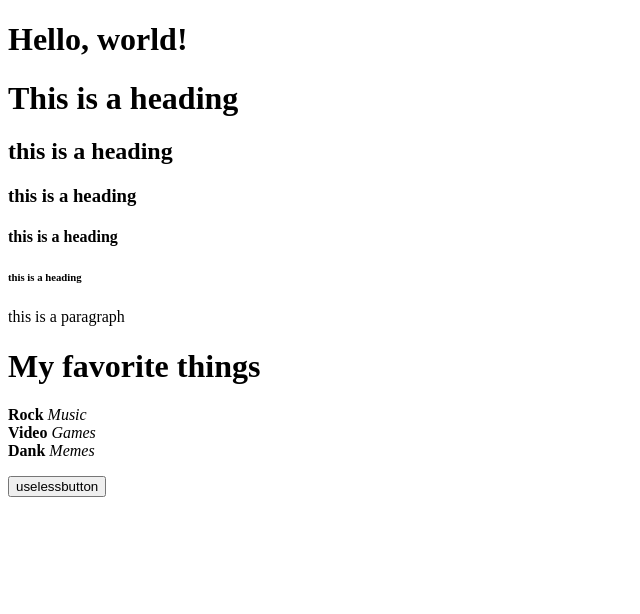
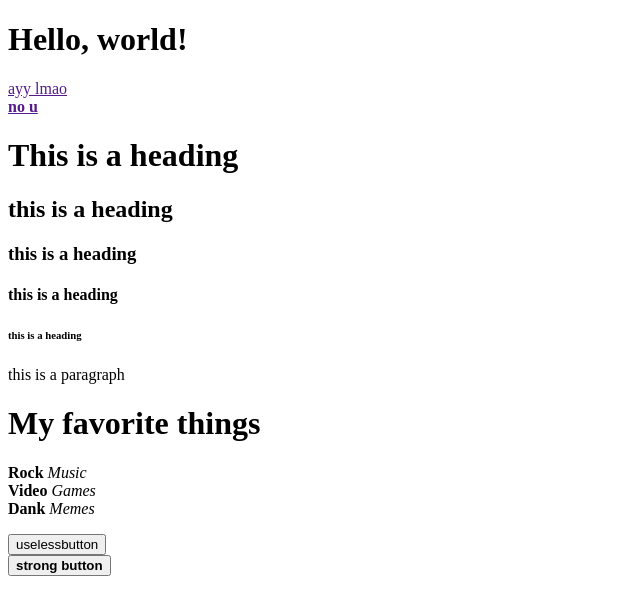
Before and after one commit to samsquanch13/---DantyDev, a plain HTML site: page An Easier Way to Learn JS/index.html in a window 1280 px wide. Shown: the whole page, without its empty margins (0-640 px from the left). Drawn offline with Linux system fonts and the light colour scheme.

Commit message:
daily mimo and chapter 4

```diff
--- a/An Easier Way to Learn JS/asmarterway.js
+++ b/An Easier Way to Learn JS/asmarterway.js
@@ -25,3 +25,7 @@ var sum3 = sum1 + sum2;
 //a variable can be used in calculating it's own new value
 
 var sum3 = sum3 + 10;
+
+//chapter 4 variable names
+var camelCase$_;
+var $_ = 'isLegalVariable';
--- a/An Easier Way to Learn JS/index.html
+++ b/An Easier Way to Learn JS/index.html
@@ -9,6 +9,10 @@
 <body>
     <!--this is heading syntax-->
     <h1>Hello, world!</h1>
+    <a href="">ayy lmao</a>
+    <br>
+    <a href=""><strong>no u</strong></a>
+    <br>
     <h1>This is a heading</h1>
     <!--headings can be smaller-->
     <h2>this is a heading</h2>
@@ -25,6 +29,8 @@
         <strong>Dank </strong><em>Memes</em>
     </p>
     <button>uselessbutton</button>
+    <br>
+    <button><strong>strong button</strong></button>
    <script src="asmarterway.js"></script>
 </body>
 </html>
```
